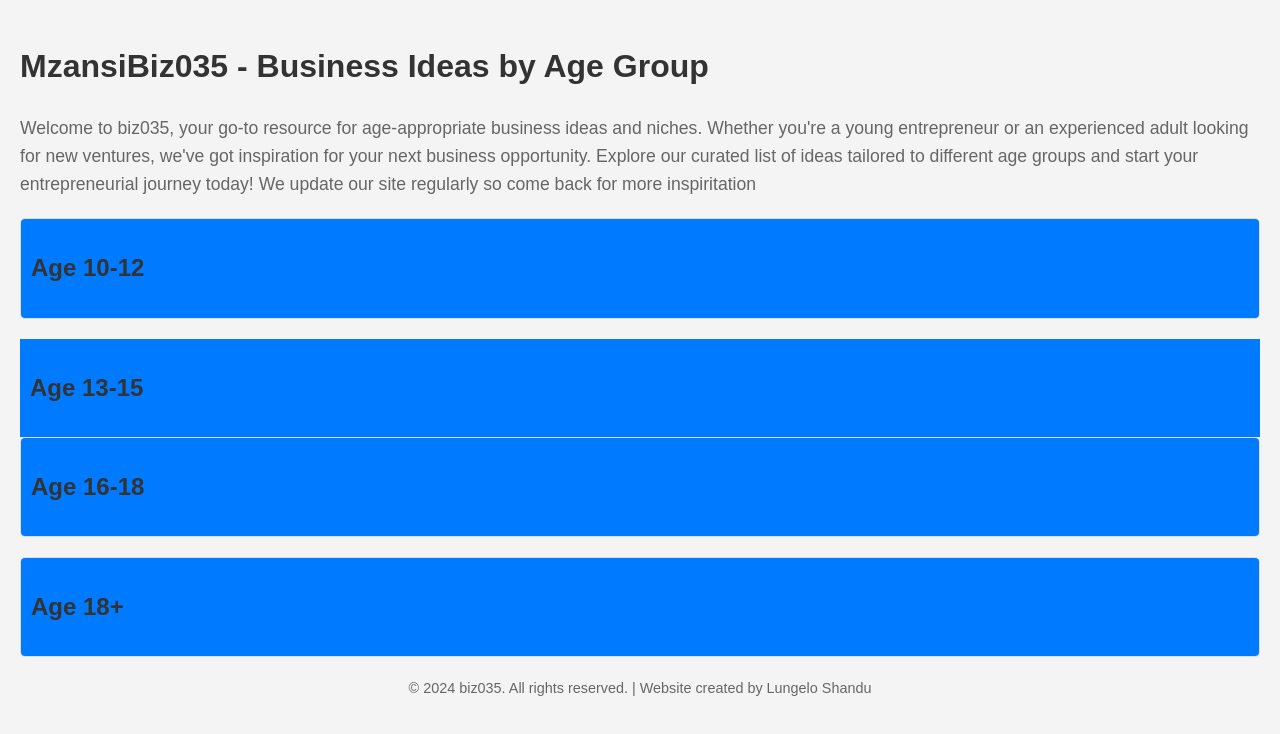
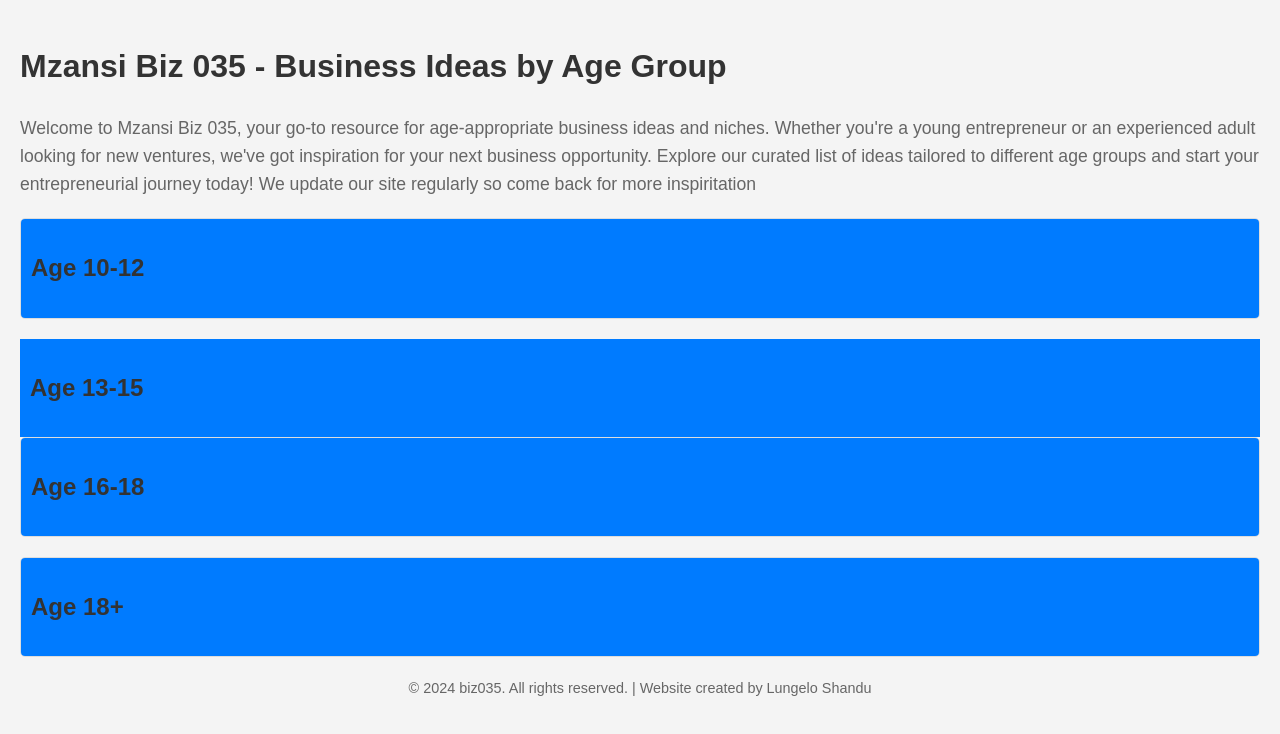
Before and after one commit to Lungelo035/mzansibiz035.github.io, a plain HTML site: page index.html in a window 1280 px wide. Drawn offline with Linux system fonts and the light colour scheme.

Commit message:
Update index.html

```diff
--- a/index.html
+++ b/index.html
@@ -3,7 +3,7 @@
 <head>
     <meta charset="UTF-8">
     <meta name="viewport" content="width=device-width, initial-scale=1.0">
-    <title>MzansiBiz035 - Business Ideas for all Age Groups</title>
+    <title>Mzansi Biz 035 - Business Ideas for all Age Groups</title>
     <meta name="description" content="Explore age-appropriate business ideas and niches at biz035. From young entrepreneurs to adult ventures, find inspiration for your next business opportunity.">
     <style>
         body {
@@ -80,8 +80,8 @@
     </style>
 </head>
 <body>
-    <h1>MzansiBiz035 - Business Ideas by Age Group</h1>
-    <p class="description">Welcome to biz035, your go-to resource for age-appropriate business ideas and niches. Whether you're a young entrepreneur or an experienced adult looking for new ventures, we've got inspiration for your next business opportunity. Explore our curated list of ideas tailored to different age groups and start your entrepreneurial journey today! We update our site regularly so come back for more inspiritation</p>
+    <h1>Mzansi Biz 035 - Business Ideas by Age Group</h1>
+    <p class="description">Welcome to Mzansi Biz 035, your go-to resource for age-appropriate business ideas and niches. Whether you're a young entrepreneur or an experienced adult looking for new ventures, we've got inspiration for your next business opportunity. Explore our curated list of ideas tailored to different age groups and start your entrepreneurial journey today! We update our site regularly so come back for more inspiritation</p>
     <div class="age-group">
         <div class="age-group-header" onclick="toggleAgeGroup(this)">
             <h2>Age 10-12</h2>
@@ -449,7 +449,7 @@
                     <li>Adult literature publishing</li>
                     <li>Couples retreat planning</li>
                     <li>Adult-themed event planning</li>
-                    <li><span class="warning">Note: Some adult-only business ideas may involve sensitive content.</span></li>
+                    <li><span class="warning">Note: Some adult-only business ideas may involve sensitive content which is illegal for people younger than 18.</span></li>
                 </ul>
             </div>
         </div>
```
